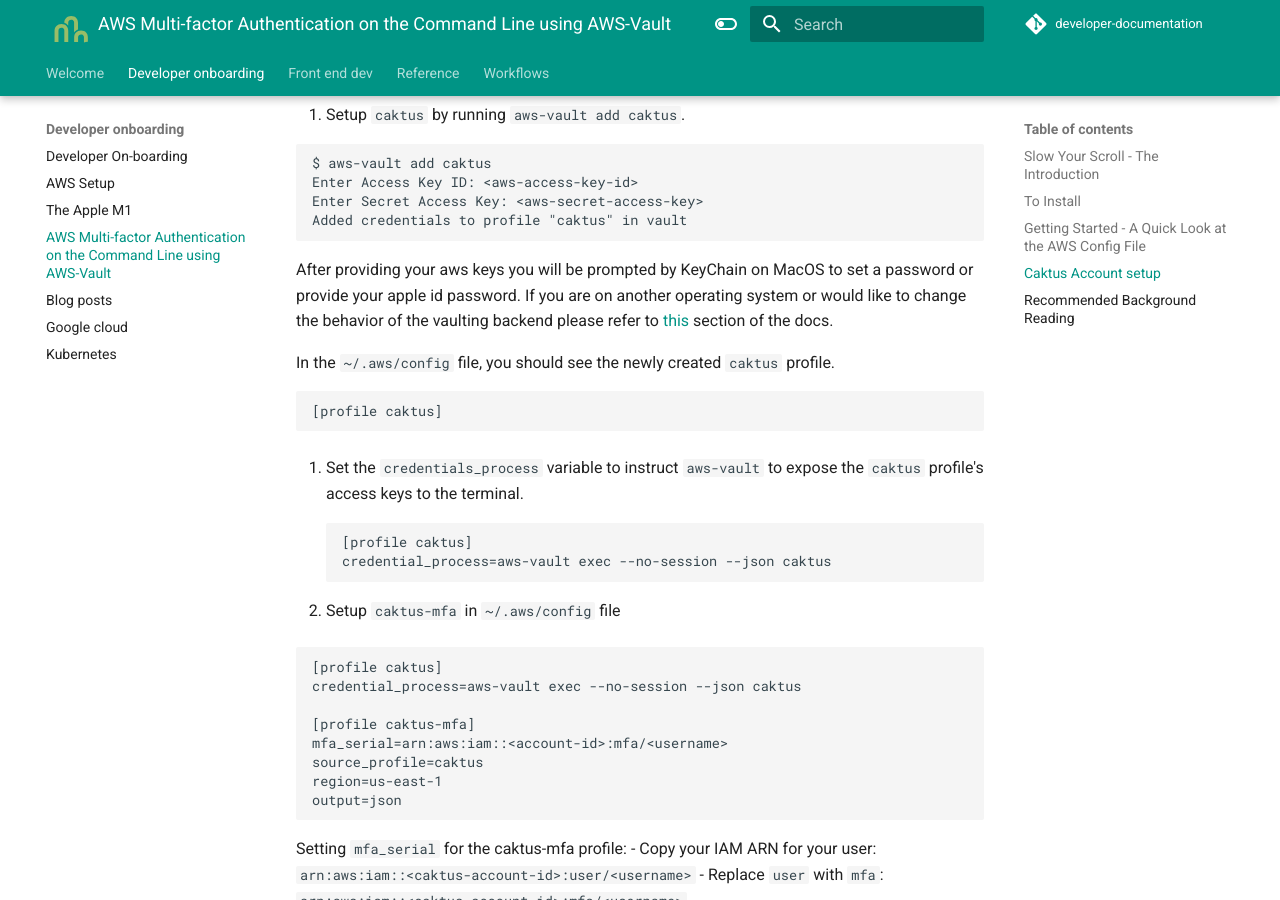
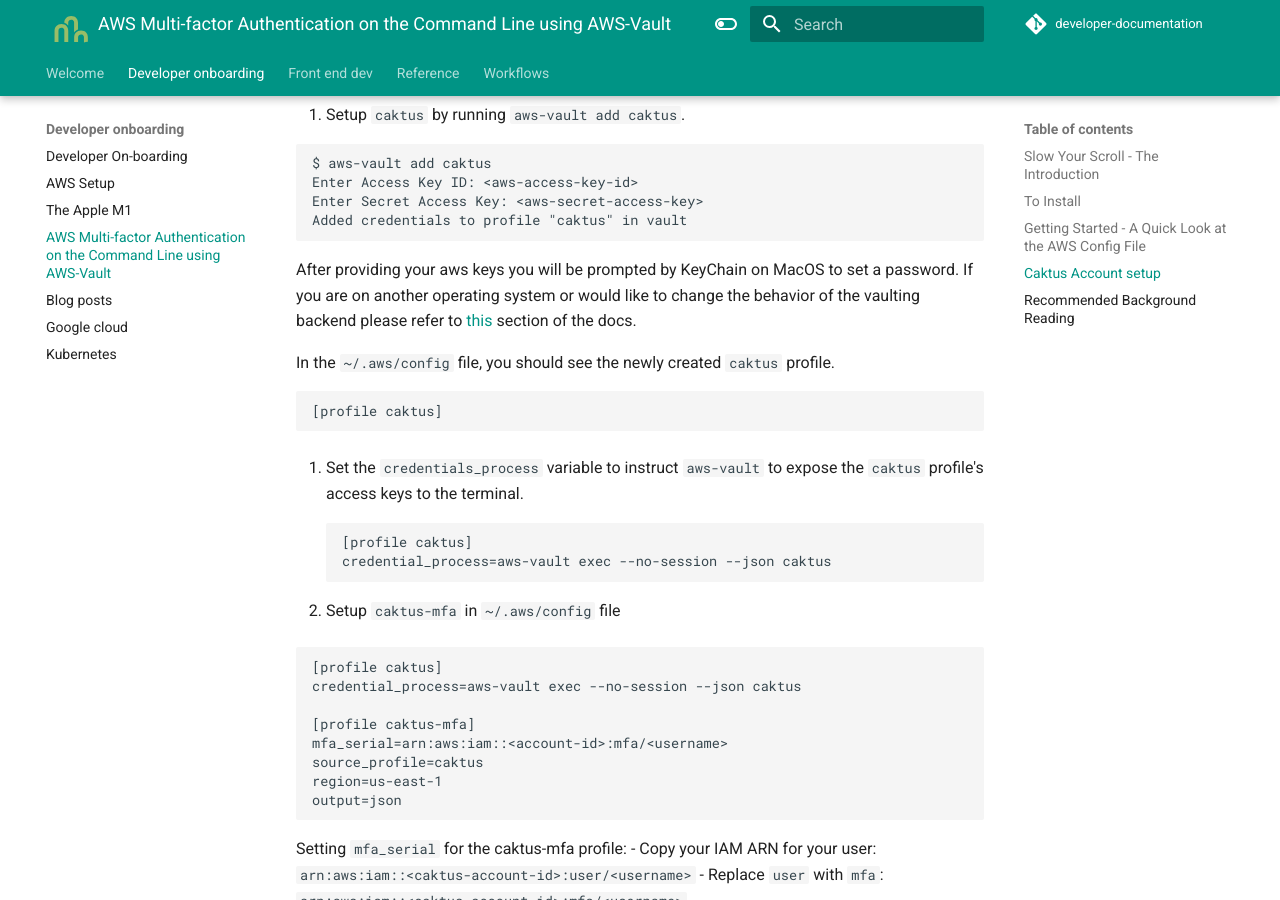
Before and after one commit to caktus/guidebook, an MkDocs documentation site: the page built from docs/developer-onboarding/aws-vault.md, in a window 1280 px wide and 900 px high, scrolled down 1539 px. Built offline with MkDocs 1.6.1 and Material for MkDocs 9.7.7, drawn with Linux system fonts in a browser that asks for light colours; comment, search, counter and statistics services are not loaded.

Commit message:
Update aws-vault.md

````diff
--- a/docs/developer-onboarding/aws-vault.md
+++ b/docs/developer-onboarding/aws-vault.md
@@ -81,7 +81,7 @@
 ```
 
 After providing your aws keys you will be prompted by KeyChain on MacOS
-to set a password or provide your apple id password. If you are on another operating system
+to set a password. If you are on another operating system
 or would like to change the behavior of the vaulting backend please
 refer to [this](https://github.com/99designs/aws-vault#vaulting-backends) section
 of the docs.
````
